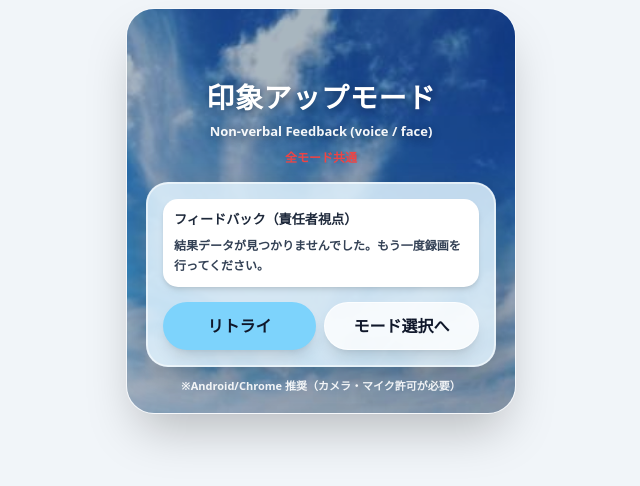
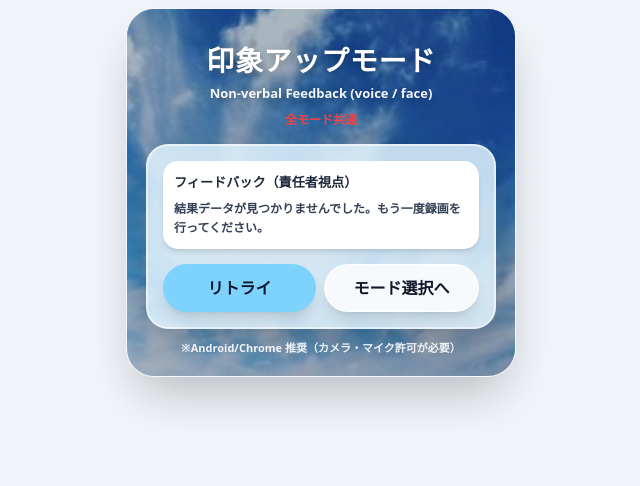
Before and after one commit to hiroland0414-byte/interview-pod, a Next.js app: page /impression/result in a window 1280 px wide. Shown: the top 486 px of the page, without its empty margins (319-959 px from the left). Built offline with nearby package versions, Linux system fonts and the light colour scheme.

Commit message:
fix: スクロールできない不具合を修正

```diff
--- a/src/app/impression/result/page.tsx
+++ b/src/app/impression/result/page.tsx
@@ -336,9 +336,7 @@ export default function ImpressionResultPage() {
             }}
           />
           <div className="absolute inset-0 bg-sky-950/35" />
- {/* ✅ ここがスクロール本体（これを入れる） */}
-        <div className="relative h-full overflow-y-auto overscroll-contain px-5 pt-4 pb-6"></div>
-          <div className="relative px-5 pt-4 pb-5">
+           <div className="relative px-5 pt-4 pb-5">
             <div className="mt-4 text-center">
               <h1 className="text-[28px] font-extrabold text-white tracking-wide" style={{ textShadow: "0 2px 10px rgba(0,0,0,0.35)" }}>
                 印象アップモード
```
